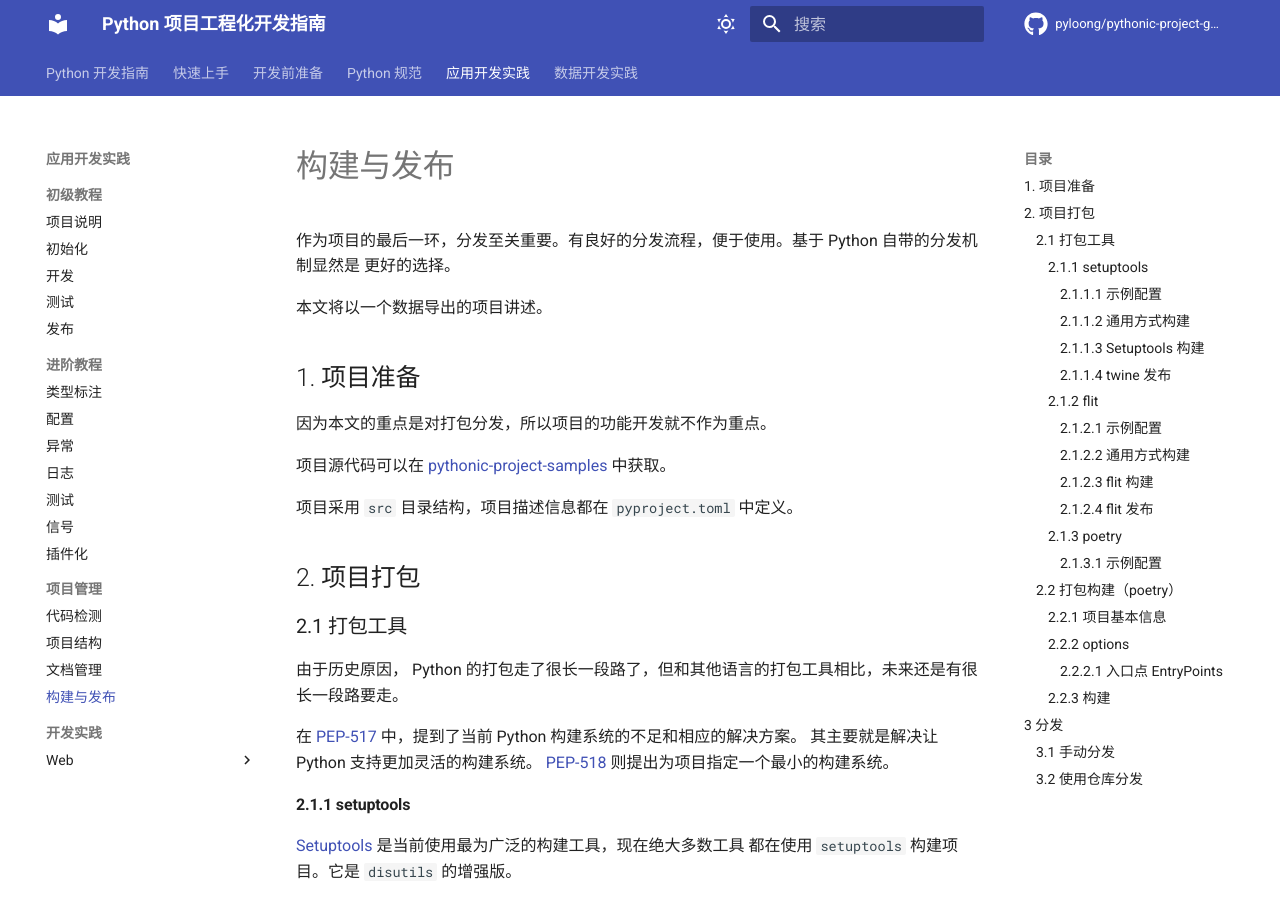
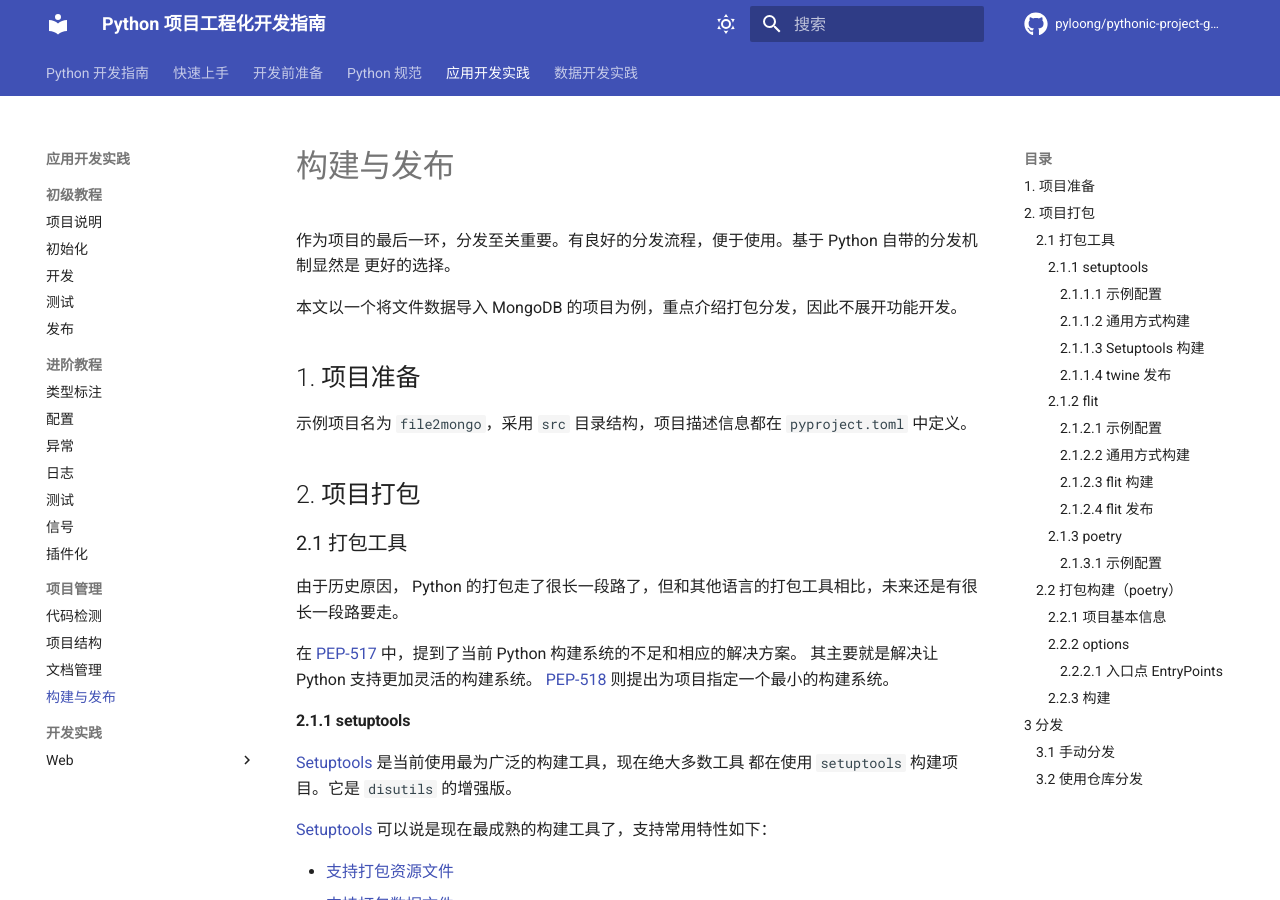
Before and after one commit to pyloong/pythonic-project-guidelines, an MkDocs documentation site: the page built from docs/guidelines/project_management/distribution.md, in a window 1280 px wide and 900 px high. Built offline with MkDocs 1.6.1 and Material for MkDocs 9.7.7, drawn with Linux system fonts in a browser that asks for light colours; comment, search, counter and statistics services are not loaded.

Commit message:
docs: remove unavailable sample source links (#50)

```diff
--- a/docs/guidelines/project_management/distribution.md
+++ b/docs/guidelines/project_management/distribution.md
@@ -3,15 +3,11 @@
 作为项目的最后一环，分发至关重要。有良好的分发流程，便于使用。基于 Python 自带的分发机制显然是
 更好的选择。
 
-本文将以一个数据导出的项目讲述。
+本文以一个将文件数据导入 MongoDB 的项目为例，重点介绍打包分发，因此不展开功能开发。
 
 ## 1. 项目准备
 
-因为本文的重点是对打包分发，所以项目的功能开发就不作为重点。
-
-项目源代码可以在 [pythonic-project-samples](https://github.com/whg517/pythonic-project-samples/tree/example/file2mongo) 中获取。
-
-项目采用 `src` 目录结构，项目描述信息都在 `pyproject.toml` 中定义。
+示例项目名为 `file2mongo`，采用 `src` 目录结构，项目描述信息都在 `pyproject.toml` 中定义。
 
 ## 2. 项目打包
 
```
Also changed, not shown: docs/quick_start.md (+1 -1 lines).
